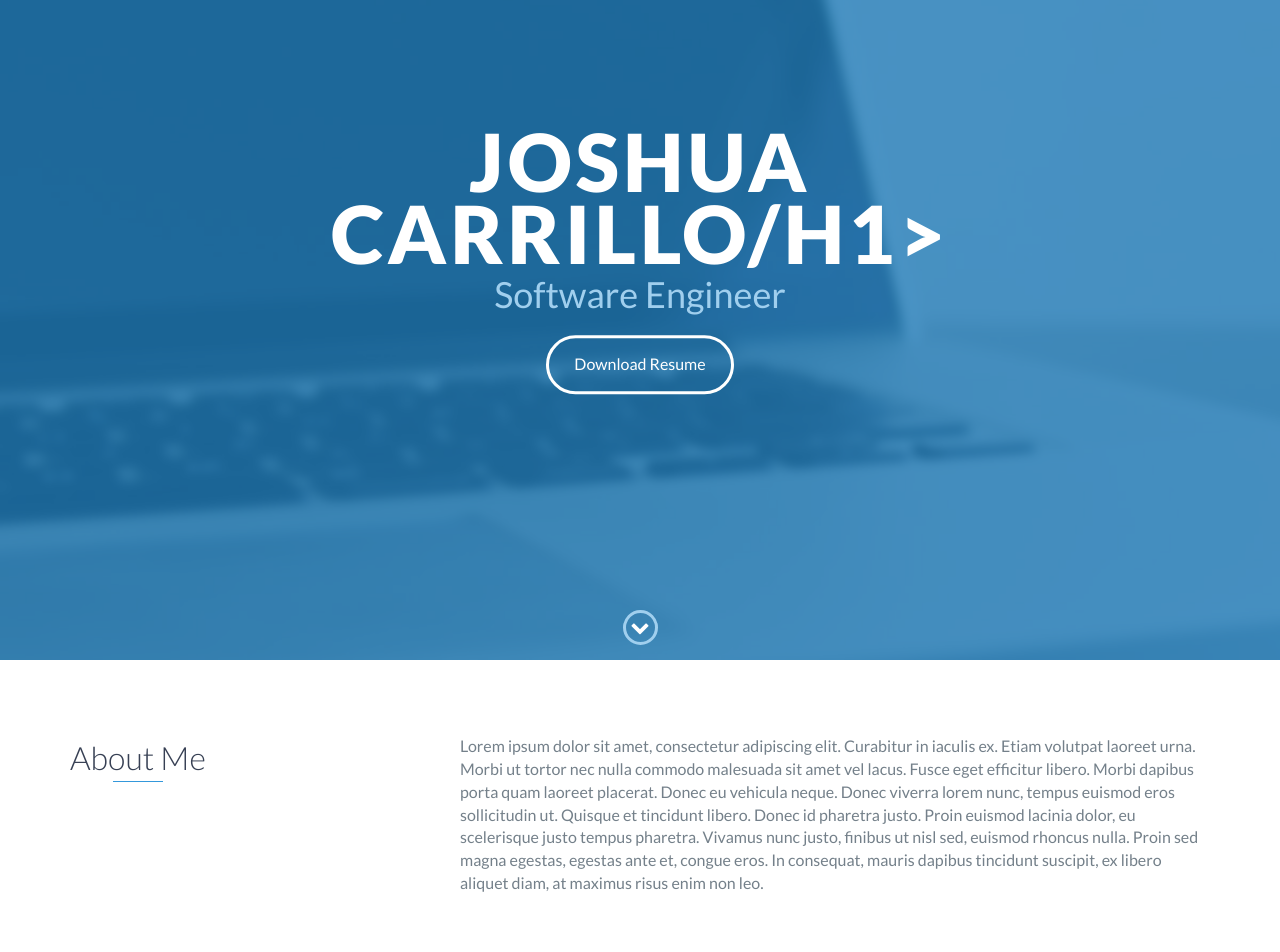
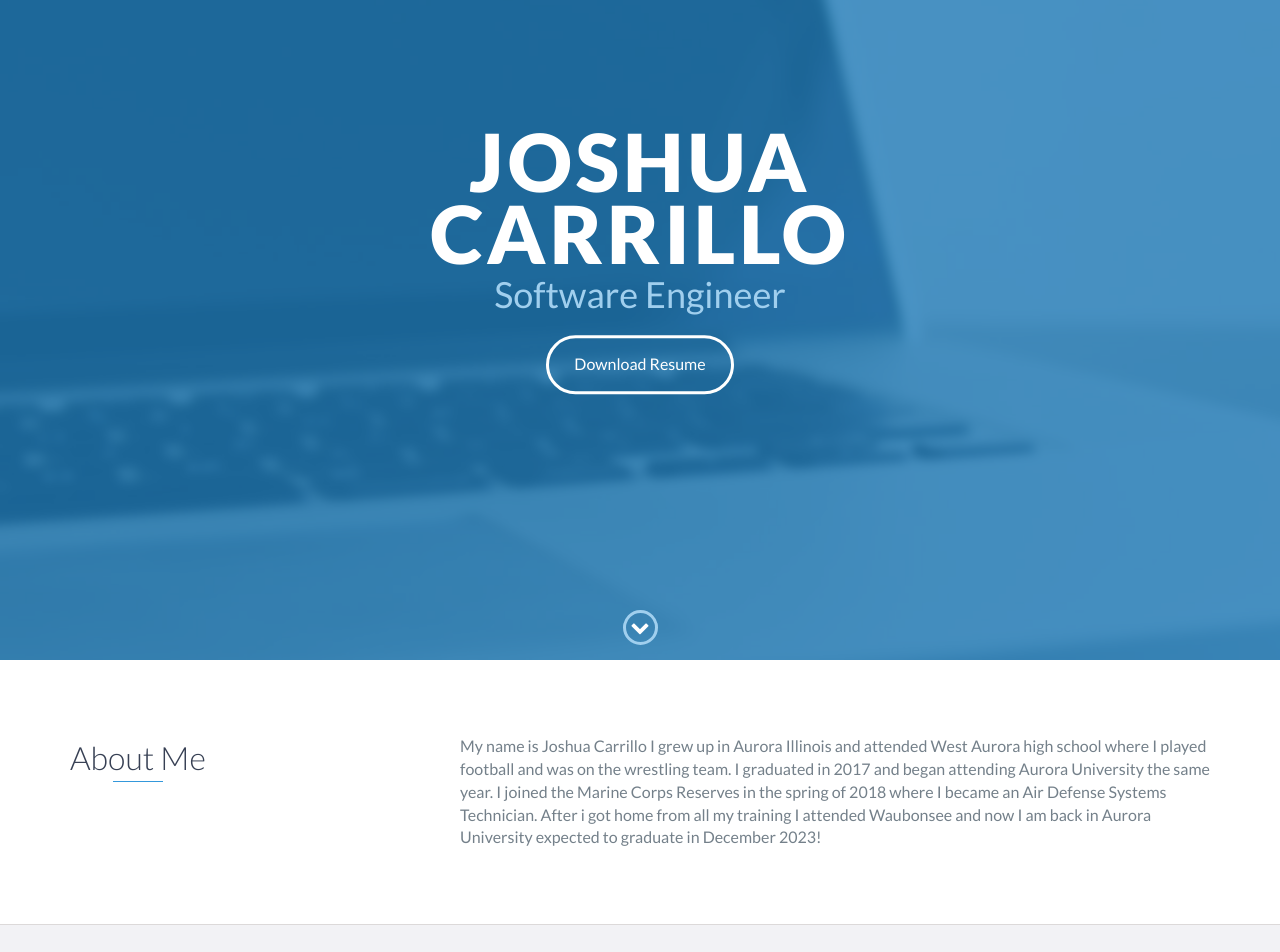
Before and after one commit to joshuaCarrillo/joshuaCarrillo.github.io, a website: page index.html in a window 1280 px wide. Shown: the part 140-1092 px from the top of the page. Drawn offline with nearby package versions, Linux system fonts and the light colour scheme.

Commit message:
Changed P2
changed about me

```diff
--- a/index.html
+++ b/index.html
@@ -48,7 +48,7 @@
 
     <div id="lead">
         <div id="lead-content">
-            <h1>Joshua Carrillo/h1>
+            <h1>Joshua Carrillo</h1>
             <h2>Software Engineer</h2>
             <a href="#" class="btn-rounded-white">Download Resume</a>
         </div>
@@ -73,9 +73,10 @@
                 </div>
                 <div class="col-md-8">
                     <p>
-                        Lorem ipsum dolor sit amet, consectetur adipiscing elit. Curabitur in iaculis ex. Etiam volutpat laoreet urna. Morbi ut tortor nec nulla commodo malesuada sit amet vel lacus. Fusce eget efficitur libero. Morbi dapibus porta quam laoreet placerat. Donec
-                        eu vehicula neque. Donec viverra lorem nunc, tempus euismod eros sollicitudin ut. Quisque et tincidunt libero. Donec id pharetra justo. Proin euismod lacinia dolor, eu scelerisque justo tempus pharetra. Vivamus nunc justo, finibus
-                        ut nisl sed, euismod rhoncus nulla. Proin sed magna egestas, egestas ante et, congue eros. In consequat, mauris dapibus tincidunt suscipit, ex libero aliquet diam, at maximus risus enim non leo.
+                        My name is Joshua Carrillo I grew up in Aurora Illinois and attended West Aurora high school where I played football and was on the wrestling team.
+                        I graduated in 2017 and began attending Aurora University the same year. I joined the Marine Corps Reserves in the spring of 2018 where I became an
+                        Air Defense Systems Technician. After i got home from all my training I attended Waubonsee and now I am back in Aurora University expected to graduate in
+                        December 2023!
                     </p>
                 </div>
             </div>
```
